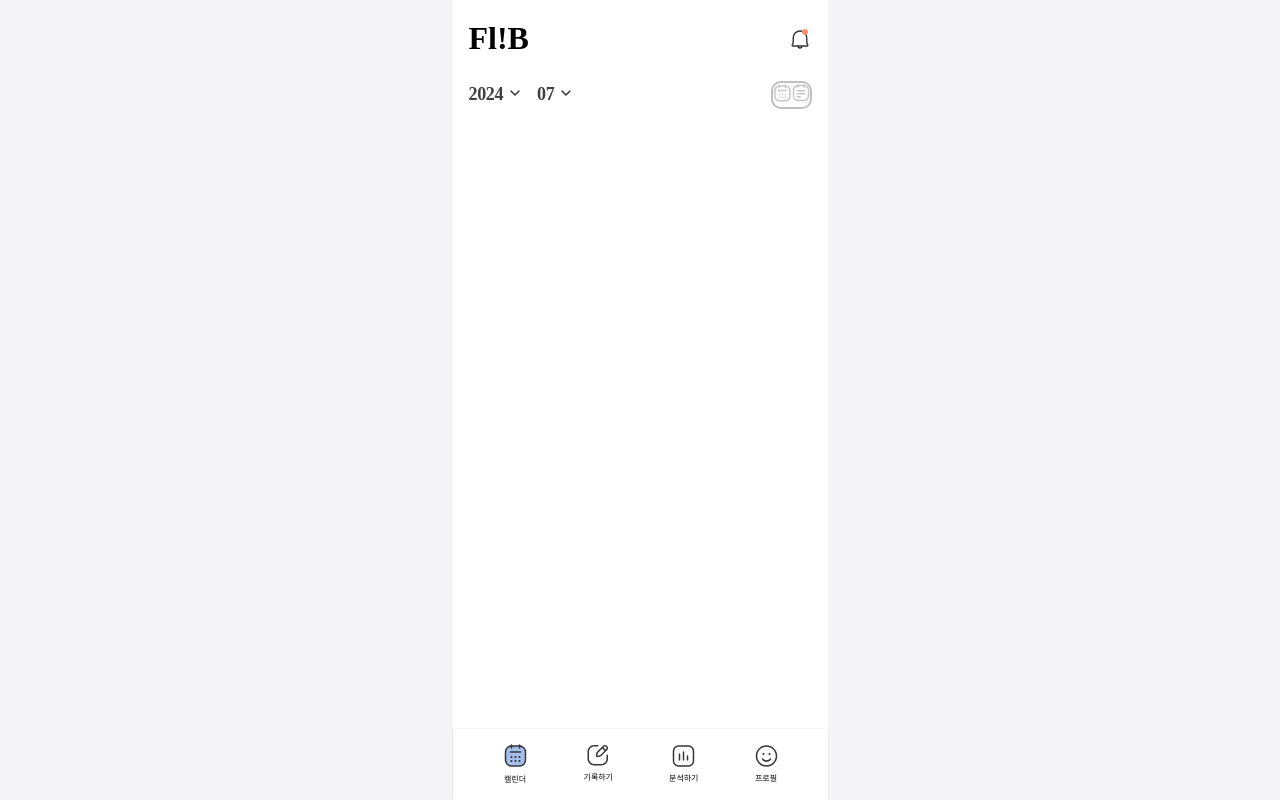
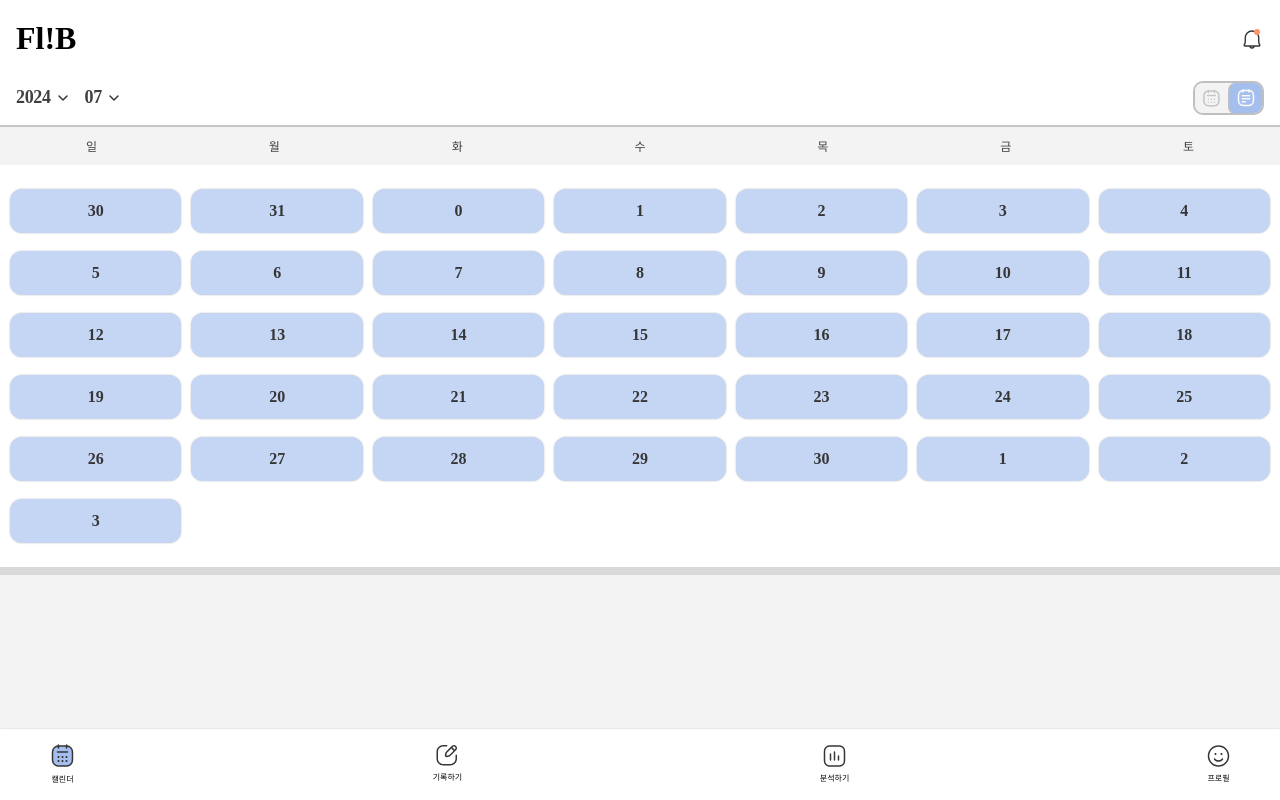
Before and after one commit to f-lb/frontend, a React (Create React App) app: page / in a window 1280 px wide. Built offline with nearby package versions, Linux system fonts and the light colour scheme.

Commit message:
Calendar 뼈대 완성

```diff
--- a/src/App.css
+++ b/src/App.css
@@ -14,7 +14,7 @@ li {
 }
 
 body {
-  background-color: #f5f5f7;
+  background-color: #f3f3f3;
 }
 
 button {
@@ -22,3 +22,7 @@ button {
   background-color: inherit;
   cursor: pointer;
 }
+
+img {
+  vertical-align: top;
+}
--- a/src/layouts/BnbLayout.jsx
+++ b/src/layouts/BnbLayout.jsx
@@ -86,6 +86,7 @@ const BnB = styled.nav`
   // box-shadow: 0px -2px 10px 0px #00000026;
   -webkit-box-shadow: 0px -0.5px 1.8px #00000026;
   -moz-box-shadow: 0px -2px 4.5px #00000026;
+  background-color: #fff;
 `;
 
 const BnbItem = styled(Link)`
--- a/src/layouts/RootLayout.jsx
+++ b/src/layouts/RootLayout.jsx
@@ -6,7 +6,7 @@ export default function RootLayout({ children }) {
 }
 
 const Container = styled.div`
-  background-color: ${COLORS.WHITE};
+  background-color: #f3f3f3
   max-width: 375px;
   margin: 0 auto;
   min-height: 100vh;
--- a/src/pages/CalendarPage.jsx
+++ b/src/pages/CalendarPage.jsx
@@ -3,10 +3,11 @@ import BellIcon from "../assets/bell.svg";
 import ArrowIcon from "../assets/arrow.svg";
 import CalendarSIcon01 from "../assets/calendar_s01.svg";
 import CalendarSIcon02 from "../assets/calendar_s02.svg";
+import Filled_CalendarSIcon02 from "../assets/calendar_s02_filled.svg";
 
 export default function CalendarPage() {
   return (
-    <>
+    <Container>
       <Header>
         <h1>Fl!B</h1>
         <img src={BellIcon} alt="bell icon" />
@@ -27,29 +28,52 @@ export default function CalendarPage() {
           </YearCtrl>
         </DateCtrl>
         <CalendarToggle>
-          <button>
+          <ToggleBtn>
             <img src={CalendarSIcon01} alt="calendar icon" />
-          </button>
-          <button>
-            <img src={CalendarSIcon02} alt="calendar icon" />
-          </button>
+          </ToggleBtn>
+          <ToggleBtn>
+            <img src={Filled_CalendarSIcon02} alt="calendar icon" />
+          </ToggleBtn>
         </CalendarToggle>
       </CalendarCtrl>
-    </>
+      <WeeksBar>
+        <li>일</li>
+        <li>월</li>
+        <li>화</li>
+        <li>수</li>
+        <li>목</li>
+        <li>금</li>
+        <li>토</li>
+      </WeeksBar>
+      <Calendar>
+        <Date>30</Date>
+        <Date>31</Date>
+        {new Array(31).fill(0).map((date, i) => (
+          <Date>{i}</Date>
+        ))}
+        <Date>1</Date>
+        <Date>2</Date>
+        <Date>3</Date>
+      </Calendar>
+    </Container>
   );
 }
+
+const Container = styled.div``;
 
 const Header = styled.header`
   display: flex;
   align-items: center;
   justify-content: space-between;
   padding: 20px 16px 24px;
+  background-color: #fff;
 `;
 
 const CalendarCtrl = styled.div`
-  padding: 0 16px;
+  padding: 0 16px 10px;
   display: flex;
   justify-content: space-between;
+  background-color: #fff;
 `;
 
 const DateCtrl = styled.div`
@@ -75,4 +99,61 @@ const CalendarToggle = styled.div`
   border-radius: 10px;
   display: flex;
   align-items: center;
+  overflow: hidden;
+  background-color: #f3f3f3;
+  height: 30px;
 `;
+
+const ToggleBtn = styled.button`
+  padding: 3px 7px;
+  height: 31px;
+  &:nth-child(2){
+    border-left: 2px solid #bfbfbf;
+    overflow: clip
+    background-color:red;
+    border-top-left-radius: 7px;
+    border-bottom-left-radius: 7px;
+    background-color: #A4BFED;
+  }
+`;
+
+const WeeksBar = styled.ul`
+  display: flex;
+  padding: 10px 0;
+  color: #404040;
+  background-color: #f3f3f3;
+  font-size: 12px;
+  border-top: 2px solid #c5c5c5;
+  li {
+    flex-grow: 1;
+    text-align: center;
+  }
+`;
+
+const Calendar = styled.ul`
+  display: grid;
+  grid-template-columns: repeat(7, 1fr);
+  padding: 24px 10px;
+  text-align: center;
+  gap: 10px;
+  row-gap: 18px;
+  border-bottom: 8px solid #d9d9d9;
+  background-color: #fff;
+`;
+
+const Date = styled.li`
+  text-align: center;
+  color: #363636;
+  font-family: Pretendard;
+  font-size: 16px;
+  font-style: normal;
+  font-weight: 600;
+  line-height: normal;
+  background-color: #c5d6f5;
+  height: 44px;
+  display: flex;
+  align-items: center;
+  justify-content: center;
+  border-radius: 12px;
+  box-shadow: 0px 0px 2px 0px rgba(0, 0, 0, 0.25);
+`;
```
Also changed, not shown: src/assets/calendar_s02_filled.svg (added).
